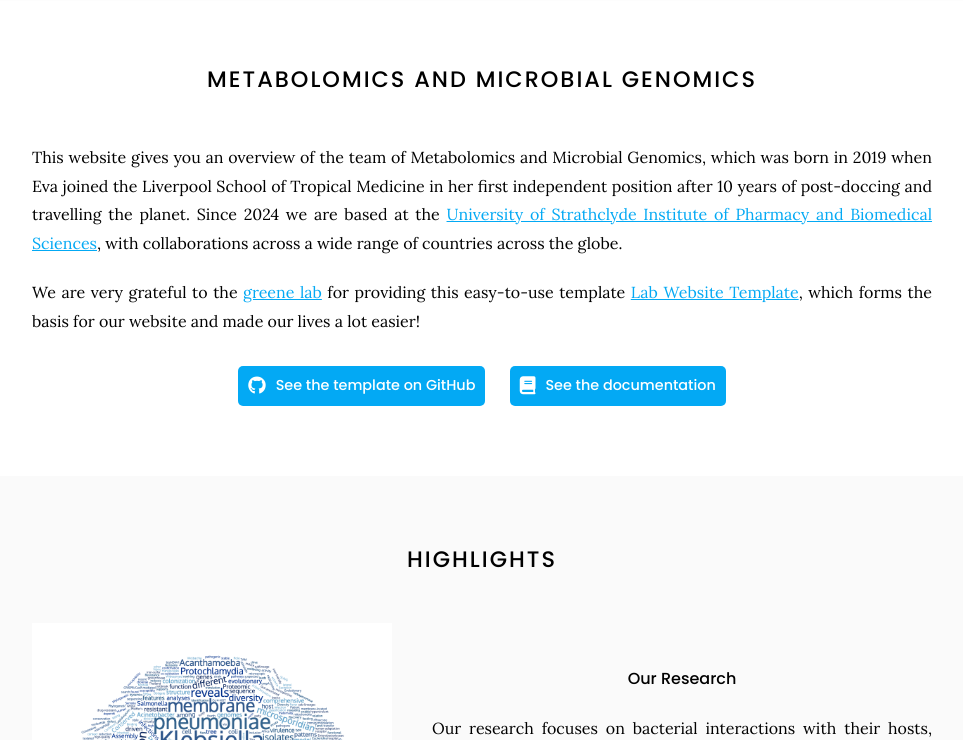
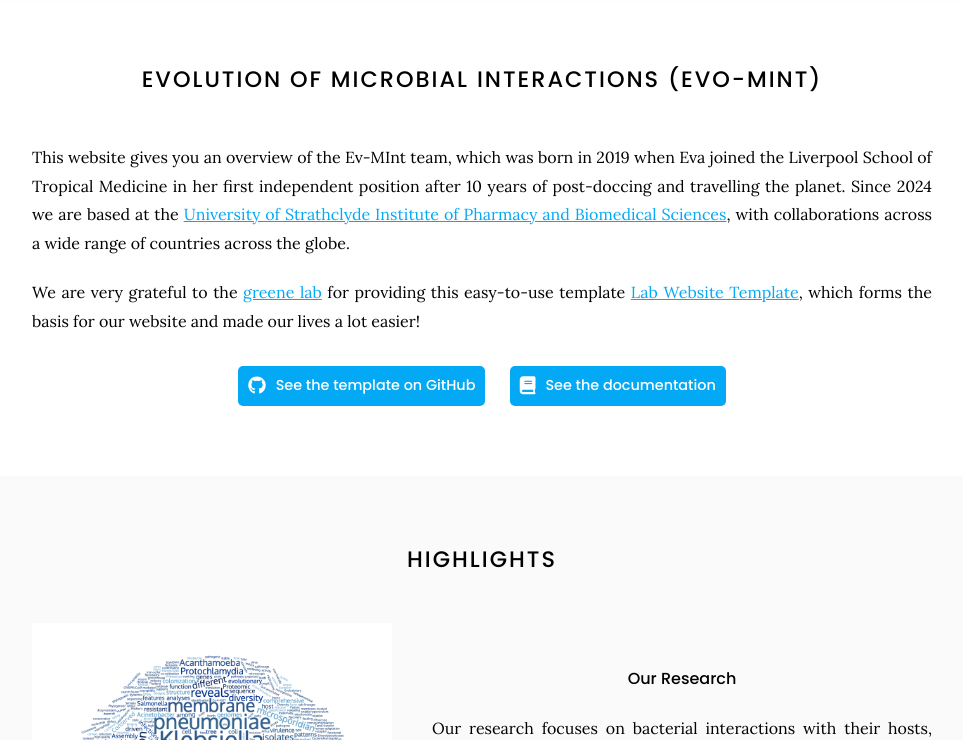
Before and after one commit to Evo-MInt/MicGen-lab-website, a Jekyll site: the page built from index.md, in a window 1280 px wide and 900 px high, cut to the strip 160-900 px from the top of the window. Shown: the whole strip, without its empty margins (158-1121 px from the left). Built offline with Jekyll 4.4.1, drawn with Linux system fonts in a browser that asks for light colours.

Commit message:
Update index.md

```diff
--- a/index.md
+++ b/index.md
@@ -2,9 +2,9 @@
 title: Home
 ---
 
-# Metabolomics and Microbial Genomics
+# Evolution of Microbial Interactions (Evo-MInt)
 
-This website gives you an overview of the team of Metabolomics and Microbial Genomics, which was born in 2019 when Eva joined the Liverpool School of Tropical Medicine in her first independent position after 10 years of post-doccing and travelling the planet. Since 2024 we are based at the [University of Strathclyde Institute of Pharmacy and Biomedical Sciences](https://www.strath.ac.uk/science/strathclydeinstituteofpharmacybiomedicalsciences/), with collaborations across a wide range of countries across the globe.
+This website gives you an overview of the Ev-MInt team, which was born in 2019 when Eva joined the Liverpool School of Tropical Medicine in her first independent position after 10 years of post-doccing and travelling the planet. Since 2024 we are based at the [University of Strathclyde Institute of Pharmacy and Biomedical Sciences](https://www.strath.ac.uk/science/strathclydeinstituteofpharmacybiomedicalsciences/), with collaborations across a wide range of countries across the globe.
 
 We are very grateful to the [greene lab](https://www.greenelab.com/) for providing this easy-to-use template [Lab Website Template](https://github.com/greenelab/lab-website-template), which forms the basis for our website and made our lives a lot easier!
 
```
